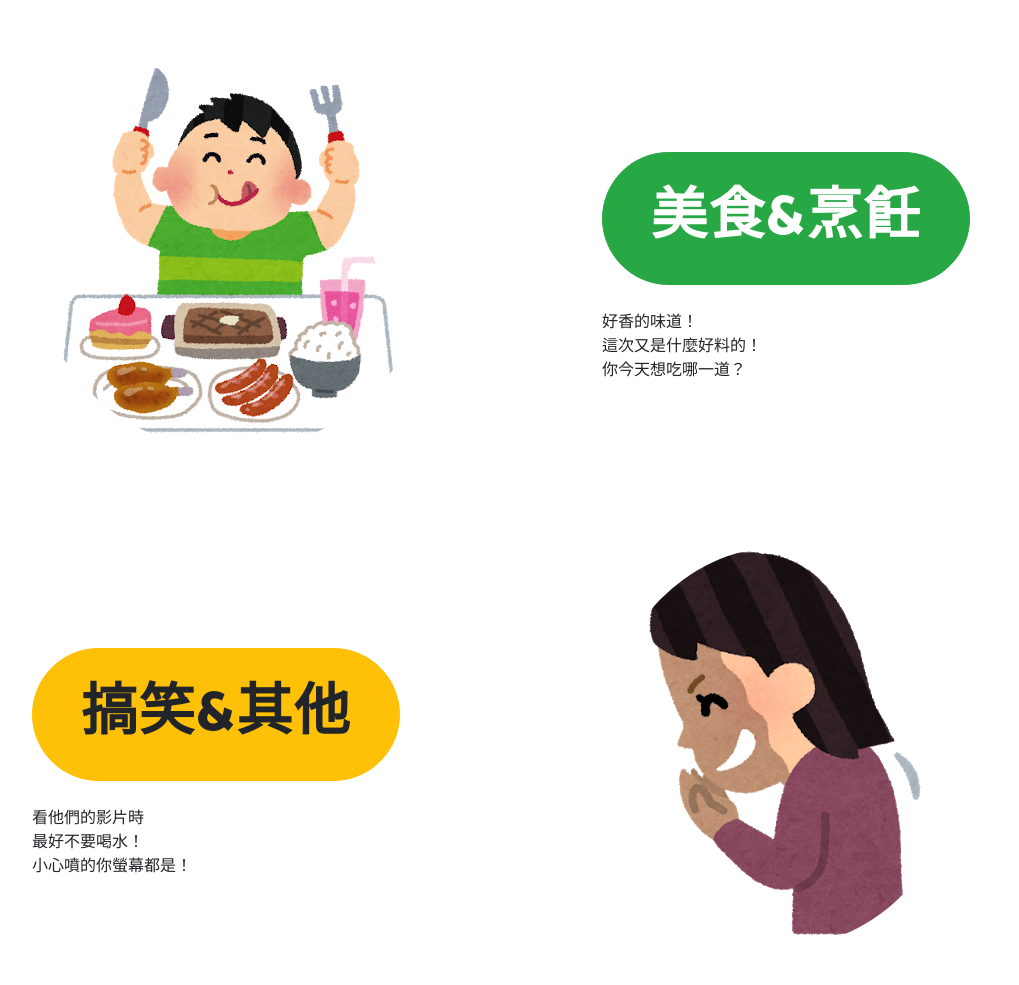
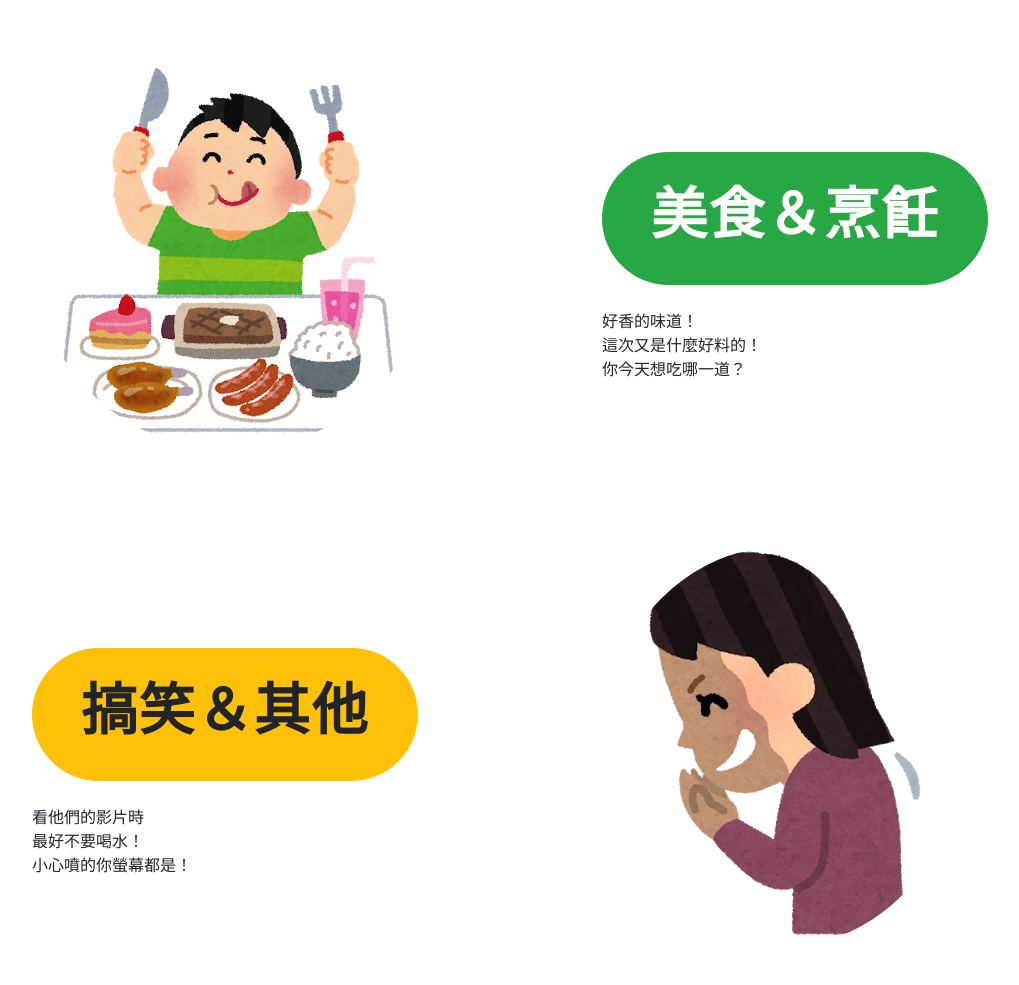
Before and after one commit to tang-dr/tang-dr.github.io, a website: page index.html in a window 1280 px wide. Shown: the part 1230-2215 px from the top of the page, without its empty margins (101-1120 px from the left). Drawn offline with Linux system fonts and the light colour scheme.

Commit message:
Update index.html

```diff
--- a/index.html
+++ b/index.html
@@ -90,7 +90,7 @@
         <div class="col-lg-6">
           <div class="p-5">
             <a href="https://xinmeti.co/doc/13-2093/view" class="btn btn-success btn-xl rounded-pill mt-5"><h2 class="display-4">
-            <h2 class="display-4">美食&烹飪</h2></a>
+            <h2 class="display-4">美食＆烹飪</h2></a>
             <p><br>好香的味道！<br>這次又是什麼好料的！<br>你今天想吃哪一道？</p>
           </div>
         </div>
@@ -109,7 +109,7 @@
         <div class="col-lg-6 order-lg-1">
           <div class="p-5">
             <a href="https://xinmeti.co/doc/13-2091/view" class="btn btn-warning btn-xl rounded-pill mt-5"><h2 class="display-4">
-              <h2 class="display-4">搞笑&其他</h2></a>
+              <h2 class="display-4">搞笑＆其他</h2></a>
             <p><br>看他們的影片時<br>最好不要喝水！<br>小心噴的你螢幕都是！</p>
           </div>
         </div>
```
